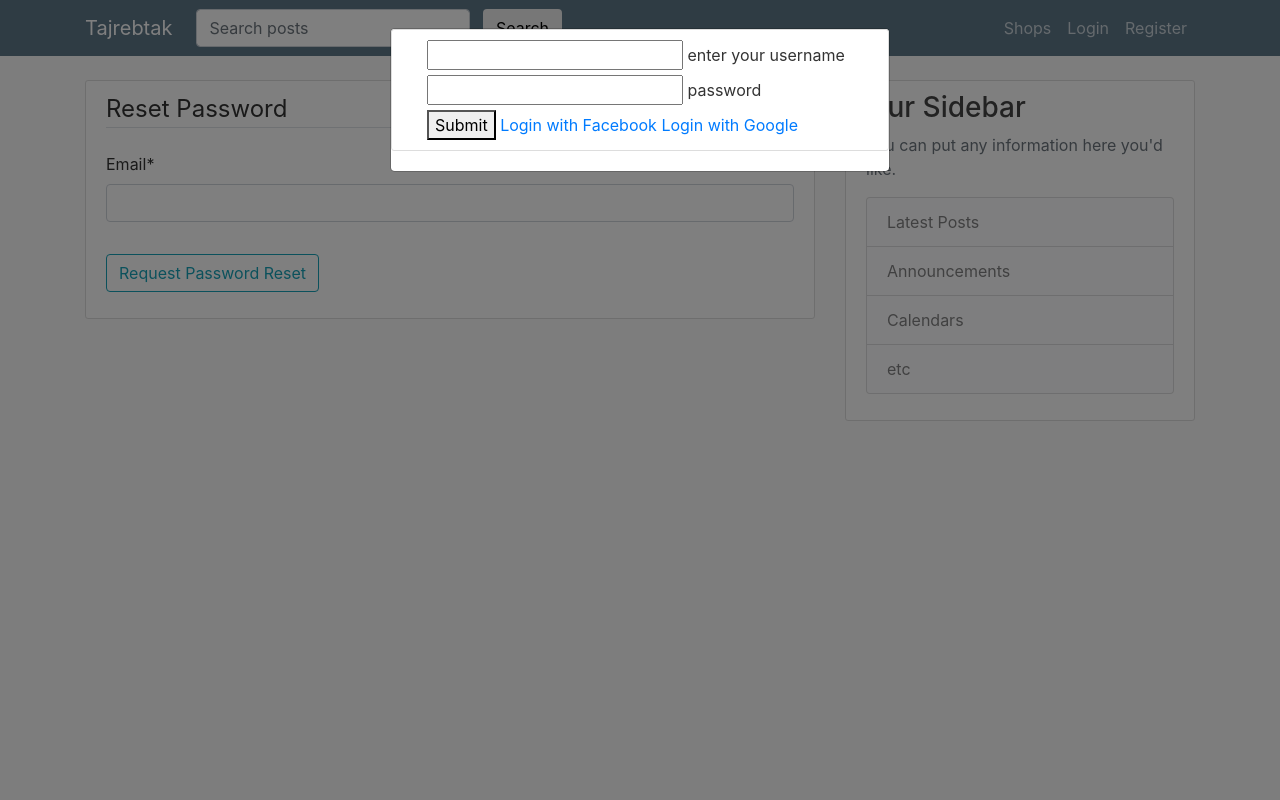
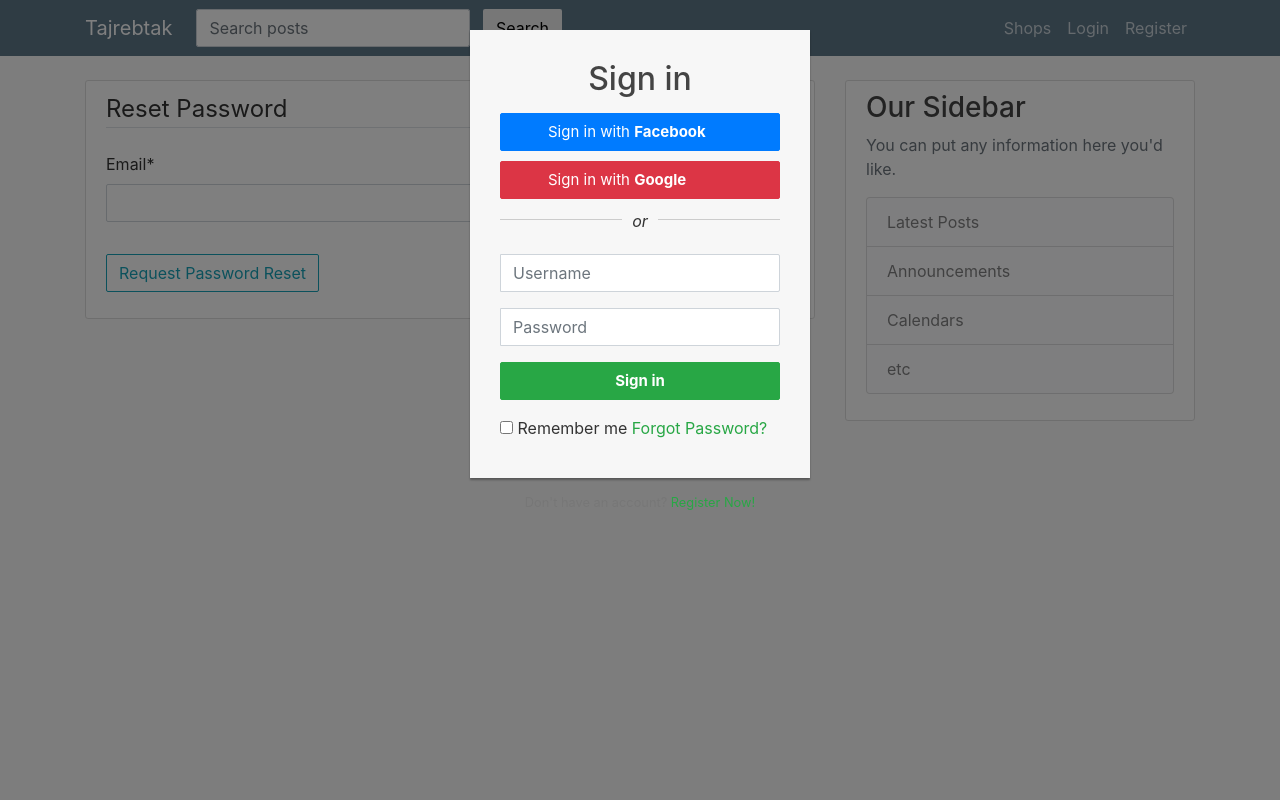
Before and after one commit to hassanito/reviewweb, a Django app: page /accounts/password_reset/ in a window 1280 px wide, after a click on "Login". Run offline with Django 3.2, Linux system fonts and the light colour scheme; some libraries are stand-ins or nearby versions.

Commit message:
fixed modal ui

```diff
--- a/templates/base.html
+++ b/templates/base.html
@@ -22,34 +22,98 @@
     {% else %}
         <title>Django Blog</title>
     {% endif %}
+    <style type="text/css">
+	.login-form {
+		width: 340px;
+    	margin: 30px auto;
+	}
+    .login-form form {
+    	margin-bottom: 15px;
+        background: #f7f7f7;
+        box-shadow: 0px 2px 2px rgba(0, 0, 0, 0.3);
+        padding: 30px;
+    }
+    .login-form h2 {
+        margin: 0 0 15px;
+    }
+    .login-form .hint-text {
+		color: #777;
+		padding-bottom: 15px;
+		text-align: center;
+    }
+    .form-control, .btn {
+        min-height: 38px;
+        border-radius: 2px;
+    }
+    .login-btn {
+        font-size: 15px;
+        font-weight: bold;
+    }
+    .or-seperator {
+        margin: 20px 0 10px;
+        text-align: center;
+        border-top: 1px solid #ccc;
+    }
+    .or-seperator i {
+        padding: 0 10px;
+        background: #f7f7f7;
+        position: relative;
+        top: -11px;
+        z-index: 1;
+    }
+    .social-btn .btn {
+        margin: 10px 0;
+        font-size: 15px;
+        text-align: left;
+        line-height: 24px;
+    }
+	.social-btn .btn i {
+		float: left;
+		margin: 4px 15px  0 5px;
+        min-width: 15px;
+	}
+	.input-group-addon .fa{
+		font-size: 18px;
+	}
+</style>
 </head>
 <body>
 
   <div class="modal fade" id="modalLoginForm" tabindex="-1" role="dialog" aria-labelledby="myModalLabel"
 aria-hidden="true">
-<div class="modal-dialog" role="document">
-  <div class="modal-content">
-    <div class="content-section">
+<div class="login-form">
+  <form class="" action="index.html" method="post" id="login_form">
+    {% csrf_token %}
+        <h2 class="text-center">Sign in</h2>
+        <div class="text-center social-btn">
+            <a href="{% url 'social:begin' 'google-oauth2' %}" class="btn btn-primary btn-block"><i class="fa fa-facebook"></i> Sign in with <b>Facebook</b></a>
+			<a href="{% url 'social:begin' 'google-oauth2' %}" class="btn btn-danger btn-block"><i class="fa fa-google"></i> Sign in with <b>Google</b></a>
+        </div>
+		<div class="or-seperator"><i>or</i></div>
+        <div class="form-group">
+        	<div class="input-group">
+                <span class="input-group-addon"><i class="fa fa-user"></i></span>
+                <input type="text" class="form-control" name="username" placeholder="Username" required="required" id='username'>
+            </div>
+        </div>
+		<div class="form-group">
+            <div class="input-group">
+                <span class="input-group-addon"><i class="fa fa-lock"></i></span>
+                <input type="password" class="form-control" name="password" placeholder="Password" required="required" id='password'>
+            </div>
+        </div>
+        <div class="form-group">
+            <button type="button" name="button" id="modal-login" class="btn btn-success btn-block login-btn" >Sign in</button>
+        </div>
+        <div class="clearfix">
+            <label class="pull-left checkbox-inline"><input type="checkbox"> Remember me</label>
+            <a href="#" class="pull-right text-success">Forgot Password?</a>
+        </div>
 
-      <form class="" action="index.html" method="post" id="login_form">
-        {% csrf_token %}
-        <div class="container">
-          <input type="text" name="username" value="" id="username">
-          <label for="name">enter your username</label>
-          <input type="password" name="password" value="" id="password">
-          <label for="password">password</label>
-        </div>
-        <div class="container">
-          <button type="button" name="button" id="modal-login">Submit</button>
-          <a href="{% url 'social:begin' 'facebook' %}">Login with Facebook</a>
-          <a href="{% url 'social:begin' 'google-oauth2' %}">Login with Google</a>
+    </form>
+    <div class="hint-text small">Don't have an account? <a href="#" class="text-success">Register Now!</a></div>
+</div>
 
-        </div>
-      </form>
-    </div>
-
-  </div>
-</div>
 </div>
 
 
```
Also changed, not shown: db.sqlite3.
